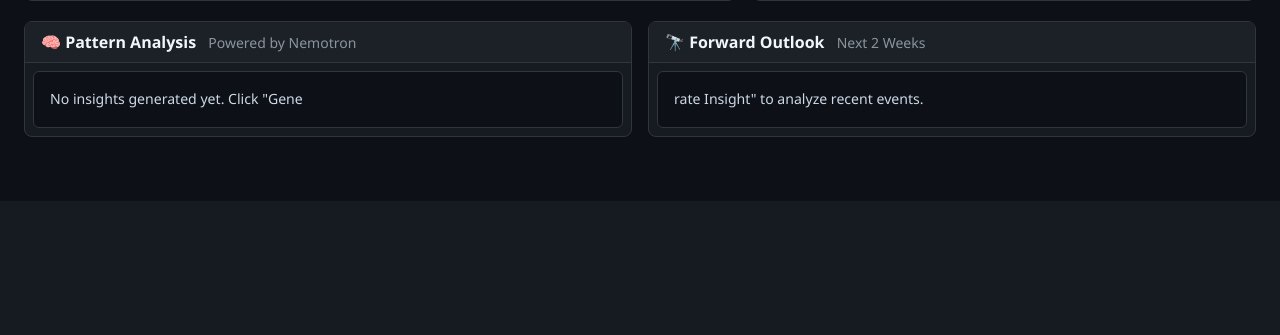
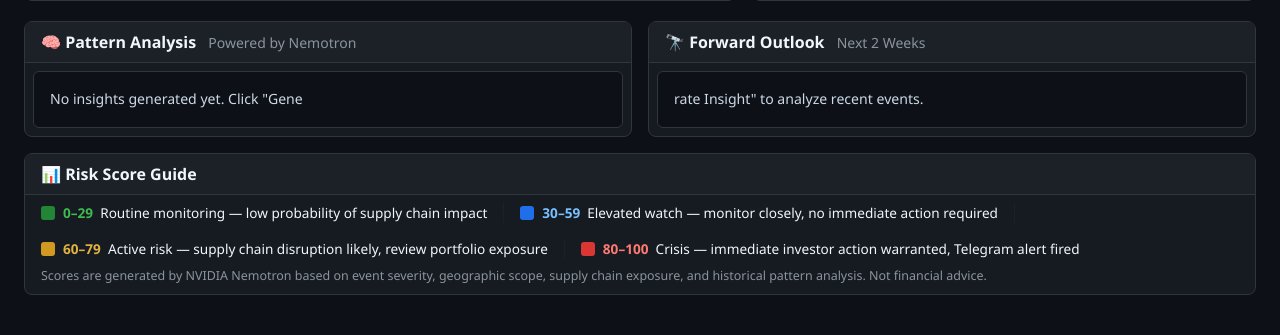
Before and after one commit to heavenlyfish/georisk-oracle, a FastAPI app: page / in a window 1280 px wide. Shown: the part 599-934 px from the top of the page. Before the commit the page ends 736 px from the top, so only its background shows below. Run offline with FastAPI, Linux system fonts and the light colour scheme; data that the repository does not hold is empty.

Commit message:
feat: add risk score legend to dashboard bottom
Shows meaning of each score range:
- 0–29: Routine monitoring
- 30–59: Elevated watch
- 60–79: Active risk (alert threshold)
- 80–100: Crisis, Telegram alert fired

Includes Nemotron disclaimer note.

Co-Authored-By: Claude Sonnet 4.6 (1M context) <noreply@anthropic.com>

```diff
--- a/templates/dashboard.html
+++ b/templates/dashboard.html
@@ -171,6 +171,41 @@
         <div class="card-header">🔭 Forward Outlook <span class="text-muted fw-normal small ms-2">Next 2 Weeks</span></div>
         <div class="card-body p-2">
           <div id="outlookInsight" class="insight-box">Loading...</div>
+        </div>
+      </div>
+    </div>
+  </div>
+
+  <!-- Risk Score Legend -->
+  <div class="row mt-3 mb-4">
+    <div class="col-12">
+      <div class="card">
+        <div class="card-header">📊 Risk Score Guide</div>
+        <div class="card-body py-2">
+          <div class="d-flex flex-wrap gap-3 align-items-center">
+            <div class="d-flex align-items-center gap-2">
+              <div style="width:14px;height:14px;border-radius:3px;background:#238636;flex-shrink:0"></div>
+              <span style="font-size:0.85rem"><strong style="color:#3fb950">0–29</strong> &nbsp;Routine monitoring — low probability of supply chain impact</span>
+            </div>
+            <div class="vr" style="background:#30363d"></div>
+            <div class="d-flex align-items-center gap-2">
+              <div style="width:14px;height:14px;border-radius:3px;background:#1f6feb;flex-shrink:0"></div>
+              <span style="font-size:0.85rem"><strong style="color:#79c0ff">30–59</strong> &nbsp;Elevated watch — monitor closely, no immediate action required</span>
+            </div>
+            <div class="vr" style="background:#30363d"></div>
+            <div class="d-flex align-items-center gap-2">
+              <div style="width:14px;height:14px;border-radius:3px;background:#d29922;flex-shrink:0"></div>
+              <span style="font-size:0.85rem"><strong style="color:#e3b341">60–79</strong> &nbsp;Active risk — supply chain disruption likely, review portfolio exposure</span>
+            </div>
+            <div class="vr" style="background:#30363d"></div>
+            <div class="d-flex align-items-center gap-2">
+              <div style="width:14px;height:14px;border-radius:3px;background:#da3633;flex-shrink:0"></div>
+              <span style="font-size:0.85rem"><strong style="color:#ff7b72">80–100</strong> &nbsp;Crisis — immediate investor action warranted, Telegram alert fired</span>
+            </div>
+          </div>
+          <div class="mt-2" style="font-size:0.78rem;color:#8b949e">
+            Scores are generated by NVIDIA Nemotron based on event severity, geographic scope, supply chain exposure, and historical pattern analysis. Not financial advice.
+          </div>
         </div>
       </div>
     </div>
```
